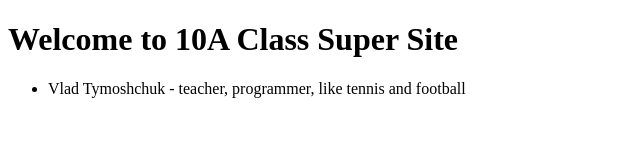
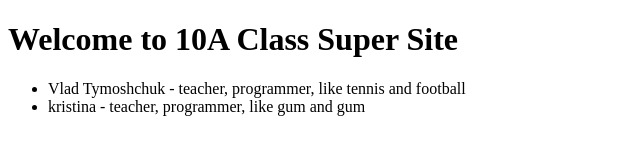
Before and after one commit to vladtymo/Super-Site-10A-Class, a plain HTML site: page index.html in a window 1280 px wide. Shown: the whole page, without its empty margins (0-640 px from the left). Drawn offline with Linux system fonts and the light colour scheme.

Commit message:
hihiihihi

```diff
--- a/index.html
+++ b/index.html
@@ -12,6 +12,7 @@
 
     <ul>
         <li>Vlad Tymoshchuk - teacher, programmer, like tennis and football</li>
+        <li>kristina - teacher, programmer, like gum and gum</li>
     </ul>
 </body>
 
```
